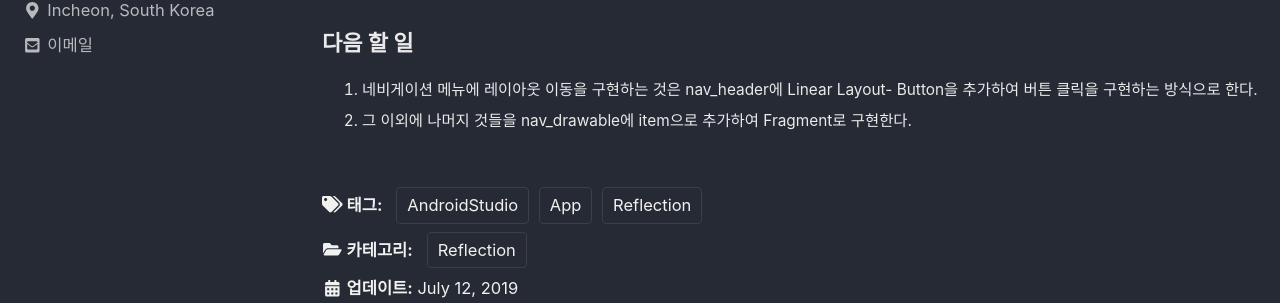
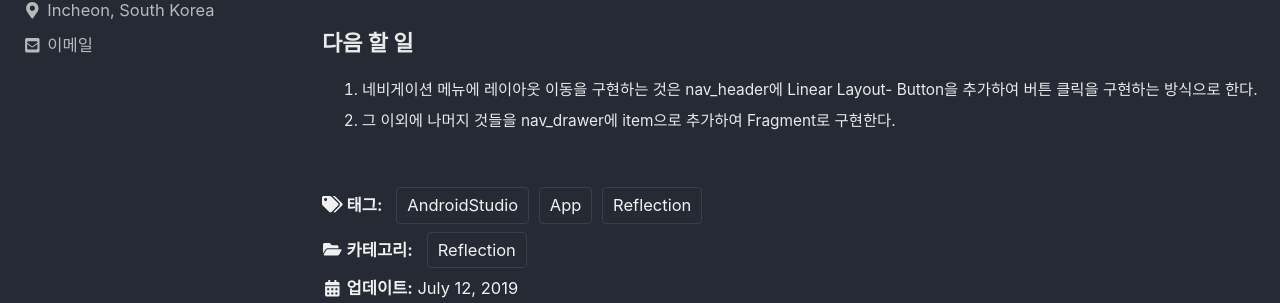
Before and after one commit to eotkd4791/eotkd4791.github.io, a Jekyll site: the page built from _posts/MOD/WhistleOn/2019-07-12-MOD-whistleon-reflection.md, in a window 1280 px wide and 900 px high, scrolled down 1312 px. Shown: the part 149-452 px from the top of the window. Built offline with Jekyll 4.4.1, drawn with Linux system fonts in a browser that asks for light colours; cached includes are drawn as plain includes; comment, search, counter and statistics services are not loaded.

Commit message:
Update 2019-07-12-MOD-whistleon-reflection.md

```diff
--- a/_posts/MOD/WhistleOn/2019-07-12-MOD-whistleon-reflection.md
+++ b/_posts/MOD/WhistleOn/2019-07-12-MOD-whistleon-reflection.md
@@ -50,4 +50,4 @@ comments:
 
 ### 다음 할 일
 1. 네비게이션 메뉴에 레이아웃 이동을 구현하는 것은 nav_header에 Linear Layout- Button을 추가하여 버튼 클릭을 구현하는 방식으로 한다.
-2. 그 이외에 나머지 것들을 nav_drawable에 item으로 추가하여 Fragment로 구현한다.
+2. 그 이외에 나머지 것들을 nav_drawer에 item으로 추가하여 Fragment로 구현한다.
```
